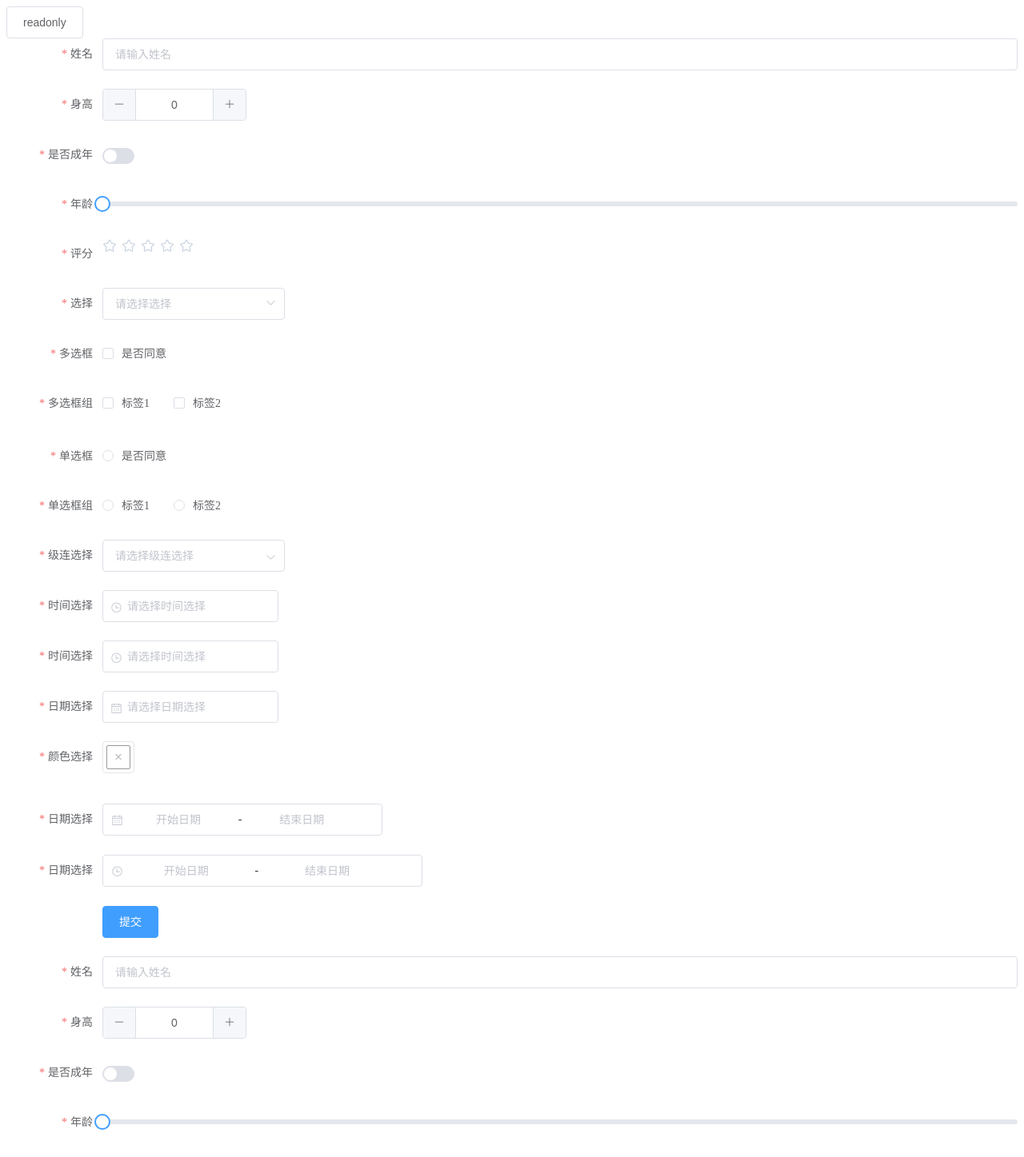
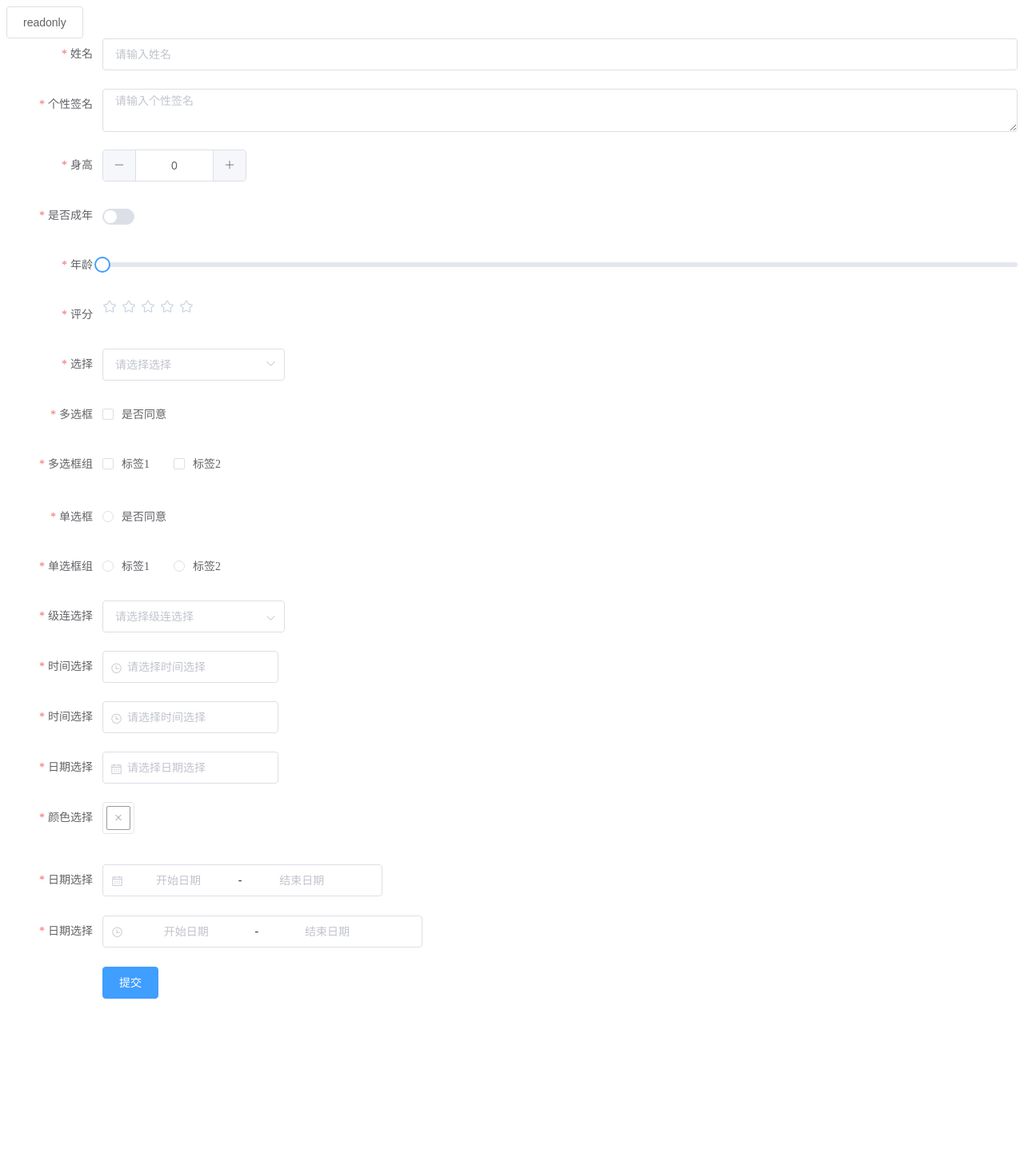
Before and after one commit to viewweiwu/vue-json-form, a Vue app: page / in a window 1280 px wide. Shown: the top 1447 px of the page at 80% size. After the commit the page ends 1272 px from the top, so only its background shows below. Built offline with nearby package versions, Linux system fonts and the light colour scheme.

Commit message:
add textarea platform

```diff
--- a/packages/platform-element.js
+++ b/packages/platform-element.js
@@ -75,7 +75,16 @@ export const install = (fg) => {
     type: 'input',
     defaultValue: '',
     defaultRequiredRule: { required: true, message: '请输入@title', trigger: 'blur' },
-    defaultProps: { placeholder: `请输入@title` }
+    defaultProps: { placeholder: `请输入@title`, maxlength: 20 }
+  })
+
+  // register textarea
+  fg.registerField({
+    tagName: 'el-input',
+    type: 'textarea',
+    defaultValue: '',
+    defaultRequiredRule: { required: true, message: '请输入@title', trigger: 'blur' },
+    defaultProps: { placeholder: `请输入@title`, type: 'textarea', maxlength: 256 }
   })
 
   // register input-number
--- a/src/App.vue
+++ b/src/App.vue
@@ -1,8 +1,8 @@
 <template>
   <div>
     <el-button @click="readonly = !readonly">readonly</el-button>
-    <vue-json-form :fields="fields" :form="form" :readonly="readonly" />
-    <vue-json-form :fields="fields" :form="form" :readonly="readonly" />
+    <vue-json-form :fields="fields" :readonly="readonly" />
+    <!-- <vue-json-form :fields="fields" :form="form" :readonly="readonly" /> -->
   </div>
 </template>
 <script>
@@ -11,16 +11,17 @@ export default {
   data () {
     return {
       readonly: false,
-      form: {
-        name: '',
-        name2: ''
-      },
       fields: [
         {
           title: '姓名',
           type: 'input',
           key: 'name',
-          defaultValue: '3333',
+          required: true
+        },
+        {
+          title: '个性签名',
+          type: 'textarea',
+          key: 'desc',
           required: true
         },
         {
@@ -54,7 +55,10 @@ export default {
           required: true,
           options: [
             { label: '标签1', value: 0 }
-          ]
+          ],
+          onChange: (value, { label }) => {
+            console.log(value, label)
+          }
         },
         {
           title: '多选框',
@@ -135,7 +139,10 @@ export default {
           title: '日期选择',
           type: 'date-range',
           key: 'dateRangeKey',
-          required: true
+          required: true,
+          onChange: (value, { label }) => {
+            console.log(value, label)
+          }
         },
         {
           title: '日期选择',
```
